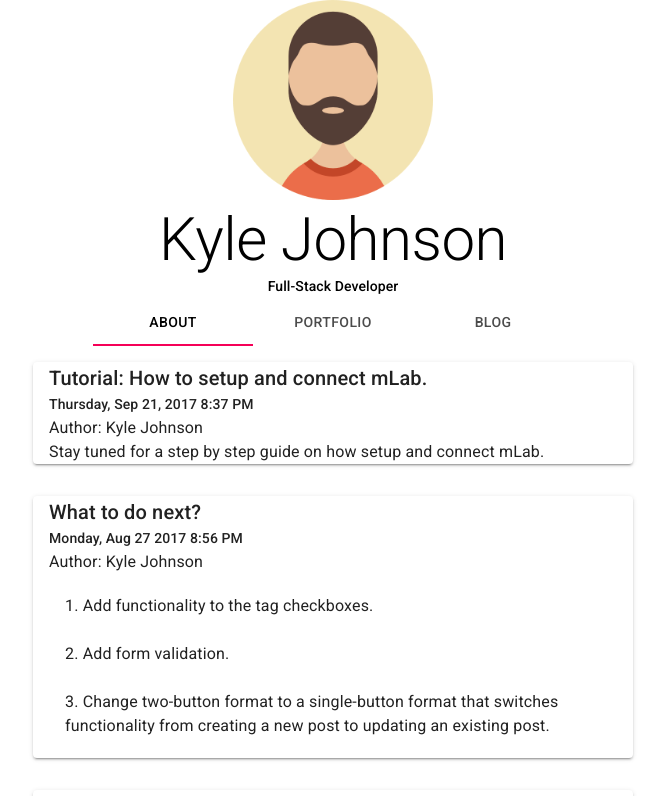
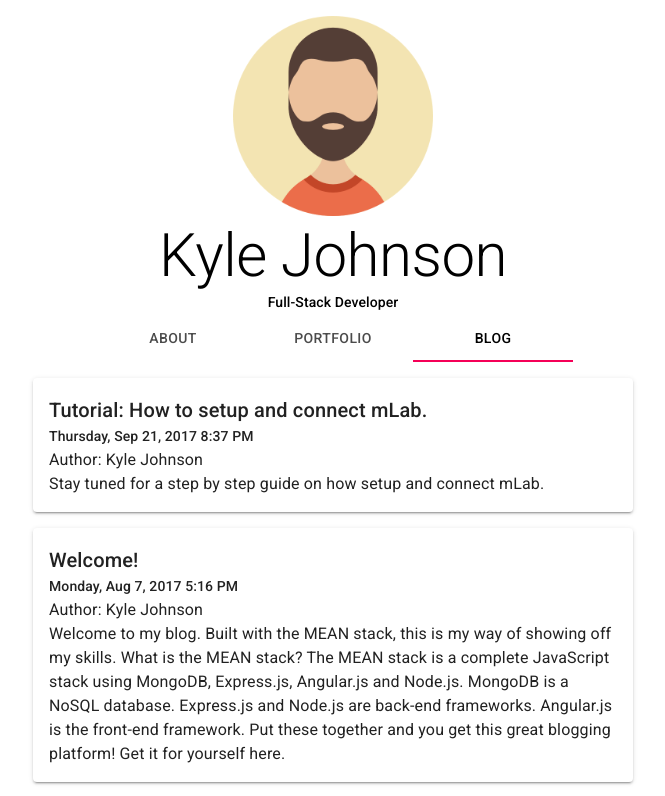
Before and after one commit to 11kyle/mern-client, a React (Create React App) app: page /blog in a window 1280 px wide. Shown: the top 796 px of the page, without its empty margins (307-972 px from the left). Built offline with nearby package versions, Linux system fonts and the light colour scheme.

Commit message:
Fixed the issue with <Tabs> indicator defaulting to first <Tab> on page refresh.

```diff
--- a/src/Components/Header.js
+++ b/src/Components/Header.js
@@ -27,16 +27,15 @@ export default function Header() {
         <Fragment>
             <Grid
                 container
-            spacing={0}
                 align="center"
                 justify="center"
-            direction="column"
             >
-            <Grid item>
+                <Grid item xs={12}>
                     <img
                         src={ProfilePicture}
                         alt="profile"
                         width="200px"
+                        style={{ marginTop: "16px" }}
                     >
                     </img>
                     <Typography variant="h2" align="center">
--- a/src/Components/Routes/Blog.js
+++ b/src/Components/Routes/Blog.js
@@ -2,24 +2,18 @@ import React from 'react';
 import Grid from '@material-ui/core/Grid';
 import Paper from '@material-ui/core/Paper';
 import { Typography, Box } from '@material-ui/core';
-import List from '@material-ui/core/List';
-import ListItem from '@material-ui/core/ListItem';
-import ListItemText from '@material-ui/core/ListItemText';
 
 export default function Blog() {
     return(
         <Grid
             container
+            direction="column"
+            alignContent="center"
             spacing={0}
-            alignItems="stretch"
-            alignContent="center"
-            direction="column"
-            mt="1"
         >
-            <Grid item xs={11} mx="auto">
-                <Box maxWidth="600px">
-                <Paper elevation={2}>
-                    <Box m={2}>
+            <Grid item xs={12}>
+                <Paper elevation={2} style={{maxWidth: "600px" }}>
+                    <Box p={2} mt={2}>
                         <Typography variant="h6">
                             Tutorial: How to setup and connect mLab.
                         </Typography>
@@ -34,42 +28,11 @@ export default function Blog() {
                         </Typography>
                     </Box>
                 </Paper>
-                </Box>
             </Grid>
 
-            <Grid item xs={11} mx="auto">
-                <Box maxWidth="600px">
-                <Paper elevation={2}>
-                    <Box m={2}>
-                        <Typography variant="h6">
-                            What to do next?
-                        </Typography>
-                        <Typography variant="subtitle2">
-                            Monday, Aug 27 2017 8:56 PM
-                        </Typography>
-                        <Typography>
-                            Author: Kyle Johnson
-                        </Typography>
-                        <List>
-                            <ListItem>
-                                <ListItemText primary="1. Add functionality to the tag checkboxes." />
-                            </ListItem>
-                            <ListItem>
-                                <ListItemText primary="2. Add form validation." />
-                            </ListItem>
-                            <ListItem>
-                                <ListItemText primary="3. Change two-button format to a single-button format that switches functionality from creating a new post to updating an existing post." />
-                            </ListItem>
-                        </List>
-                    </Box>
-                </Paper>
-                </Box>
-            </Grid>
-
-            <Grid item xs={11} mx="auto">
-            <Box maxWidth="600px">
-                <Paper elevation={2}>
-                    <Box m={2}>
+            <Grid item xs={12}>
+                <Paper elevation={2} style={ {maxWidth: "600px" }}>
+                    <Box p={2} mt={2}>
                         <Typography variant="h6">
                             Welcome!
                         </Typography>
@@ -84,7 +47,6 @@ export default function Blog() {
                         </Typography>
                     </Box>
                 </Paper>
-                </Box>
             </Grid>
         </Grid>
     );
--- a/src/Components/SubComponents/Tabs.js
+++ b/src/Components/SubComponents/Tabs.js
@@ -2,7 +2,7 @@ import React from 'react';
 import { makeStyles } from '@material-ui/core/styles';
 import Tabs from '@material-ui/core/Tabs';
 import Tab from '@material-ui/core/Tab';
-import { Link } from 'react-router-dom';
+import { Link, NavLink, useLocation } from 'react-router-dom';
 
 const useStyles = makeStyles({
     root: {
@@ -12,7 +12,8 @@ const useStyles = makeStyles({
 
 export default function CenteredTabs() {
     const classes = useStyles();
-    const [value, setValue] = React.useState(0);
+    let location = useLocation();
+    const [value, setValue] = React.useState(location.pathname);
 
     const handleChange = (event, newValue) => {
         setValue(newValue);
@@ -26,18 +27,21 @@ export default function CenteredTabs() {
                 centered
             >
                 <Tab
+                    value="/"
                     label="About"
-                    component={Link}
+                    component={NavLink}
                     to="/"
                 />
                 <Tab
+                    value="/portfolio"
                     label="Portfolio"
-                    component={Link}
+                    component={NavLink}
                     to="/portfolio"
                 />
                 <Tab
+                    value="/blog"
                     label="Blog"
-                    component={Link}
+                    component={NavLink}
                     to="/blog"
                 />
             </Tabs>
```
Lines whose indentation alone changed are shown as unchanged.
